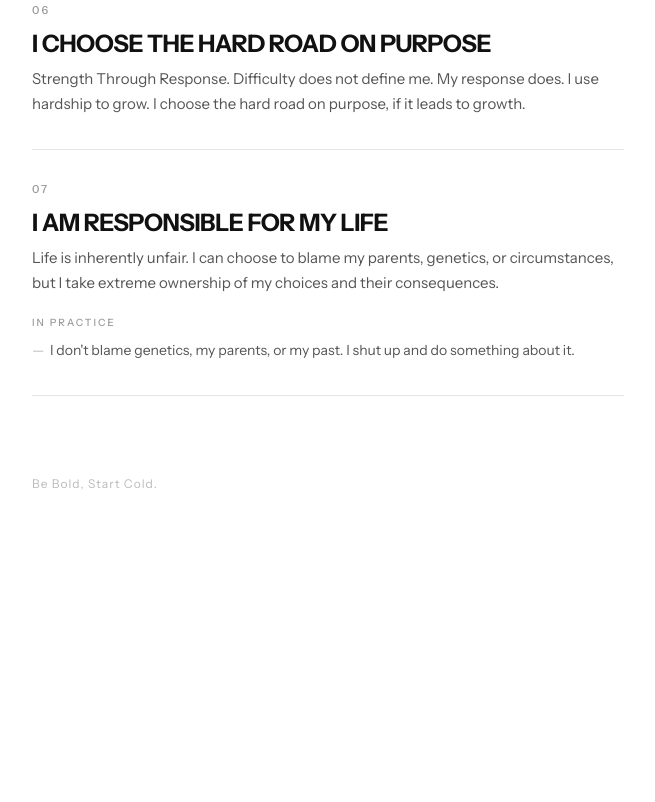
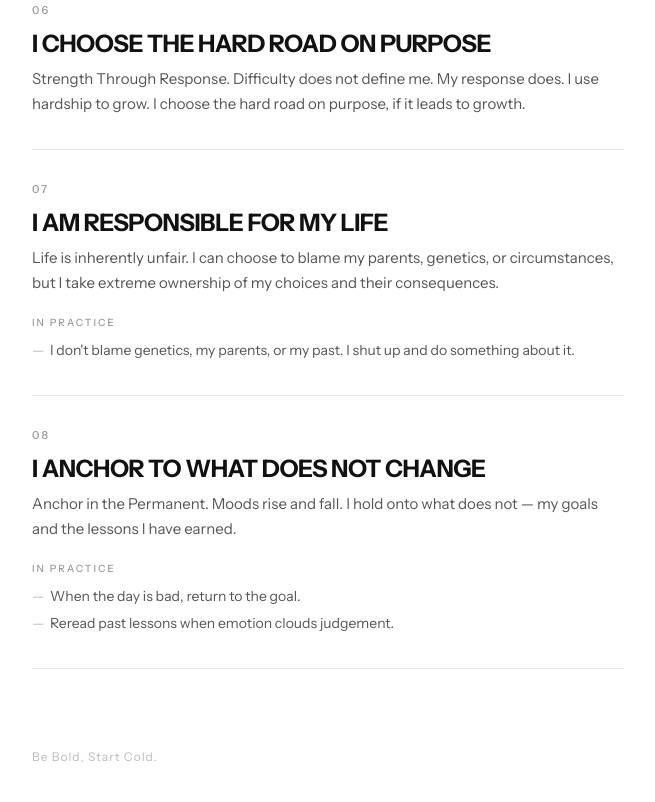
Before and after one commit to DuyquanDuc/principles, a plain HTML site: page index.html in a window 1280 px wide. Shown: the part 1490-2292 px from the top of the page, without its empty margins (312-967 px from the left). Before the commit the page ends 2101 px from the top, so only its background shows below. Drawn offline with Linux system fonts and the light colour scheme.

Commit message:
Add principle 08: I anchor to what does not change
Captures the idea that moods and days fluctuate, so the anchor is the
goals set and lessons earned. Includes two In Practice actions.

Co-Authored-By: Claude Opus 4.7 (1M context) <noreply@anthropic.com>

```diff
--- a/index.html
+++ b/index.html
@@ -214,6 +214,17 @@
       </ul>
     </div>
 
+    <div class="principle">
+      <span class="num">08</span>
+      <h2>I ANCHOR TO WHAT DOES NOT CHANGE</h2>
+      <p>Anchor in the Permanent. Moods rise and fall. I hold onto what does not — my goals and the lessons I have earned.</p>
+      <span class="in-practice">In Practice</span>
+      <ul class="actions">
+        <li>When the day is bad, return to the goal.</li>
+        <li>Reread past lessons when emotion clouds judgement.</li>
+      </ul>
+    </div>
+
     <footer>
       <p>Be Bold, Start Cold.</p>
     </footer>
```
